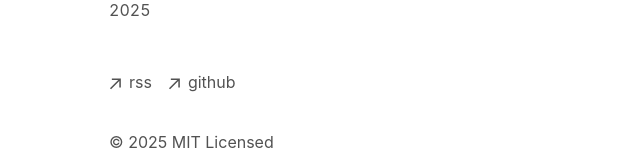
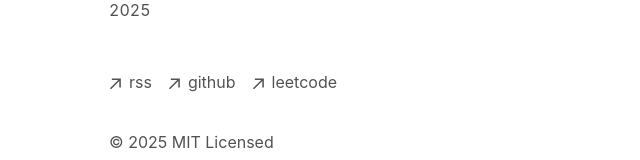
Before and after one commit to deep-vinci/portfolio, a Next.js app: page /blog in a window 1280 px wide. Shown: the part 290-450 px from the top of the page, without its empty margins (243-883 px from the left). Built offline with nearby package versions, Linux system fonts and the light colour scheme.

Commit message:
feat: add a link to leetcode profile

```diff
--- a/app/components/footer.tsx
+++ b/app/components/footer.tsx
@@ -41,17 +41,17 @@ export default function Footer() {
                         <p className="ml-2 h-7">github</p>
                     </a>
                 </li>
-                {/* <li>
+                <li>
                     <a
                         className="flex items-center transition-all hover:text-neutral-800 dark:hover:text-neutral-100"
                         rel="noopener noreferrer"
                         target="_blank"
-                        href="https://vercel.com/templates/next.js/portfolio-starter-kit"
+                        href="https://leetcode.com/u/deepvinci"
                     >
                         <ArrowIcon />
-                        <p className="ml-2 h-7">view source</p>
+                        <p className="ml-2 h-7">leetcode</p>
                     </a>
-                </li> */}
+                </li>
             </ul>
             <p className="mt-8 text-neutral-600 dark:text-neutral-300">
                 © {new Date().getFullYear()} MIT Licensed
```
